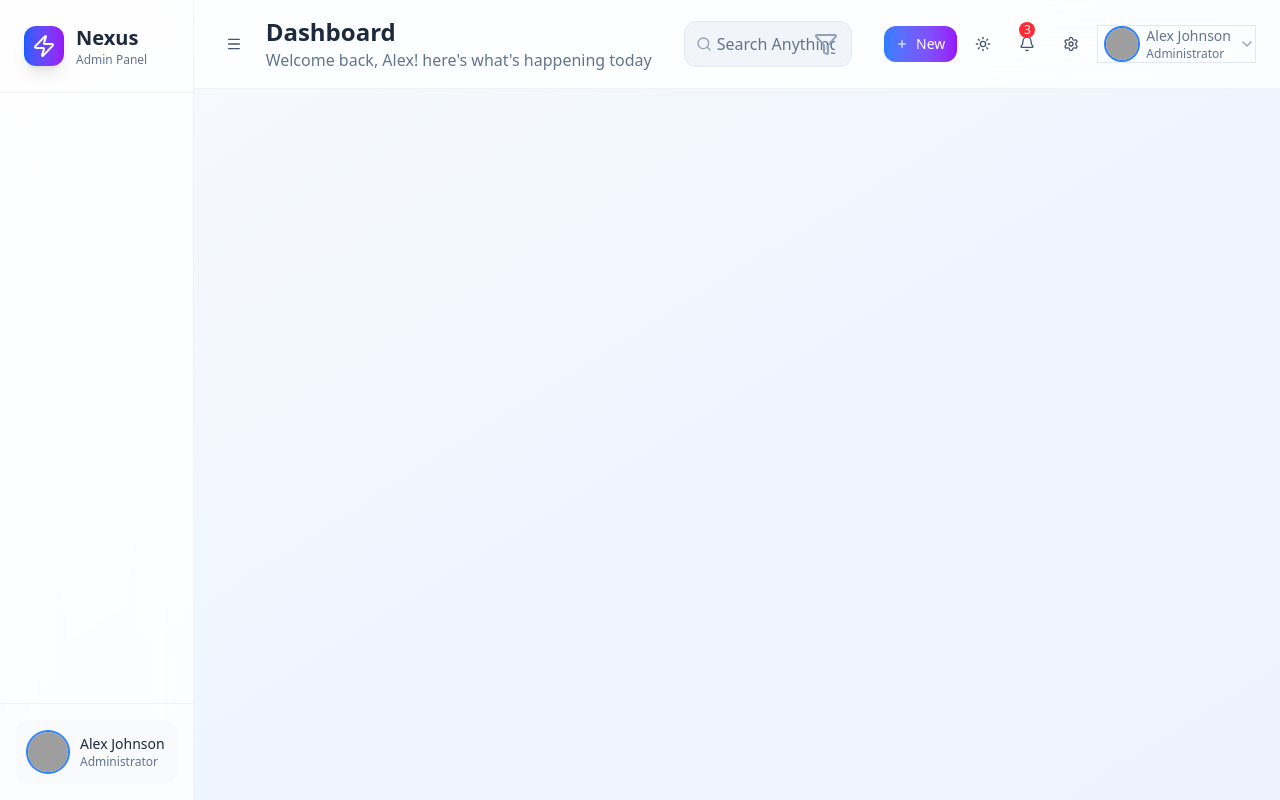
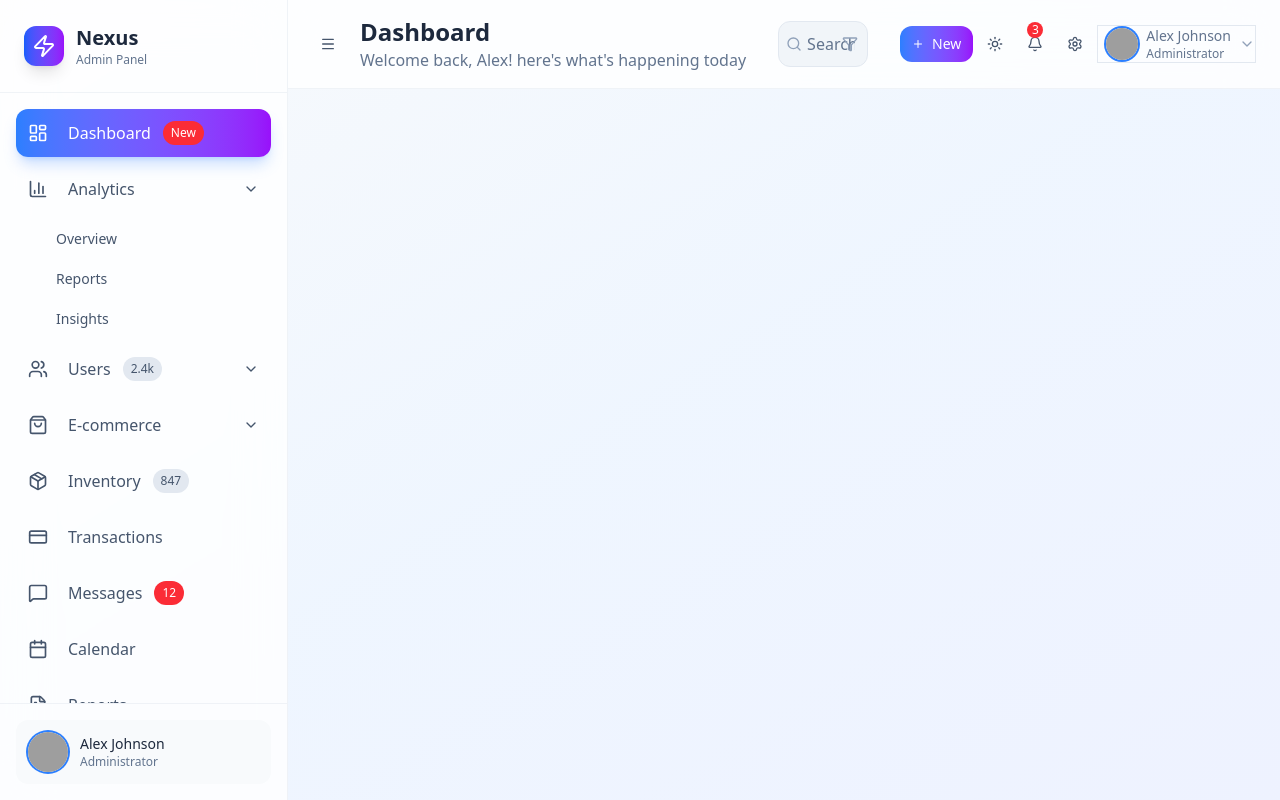
Before and after one commit to samadhirs/Admin-Dashboard, a React (Vite) app: page / in a window 1280 px wide. Built offline with nearby package versions, Linux system fonts and the light colour scheme; grey boxes are pictures that could not be loaded.

Commit message:
Sidebar.jsx updated

```diff
--- a/src/App.jsx
+++ b/src/App.jsx
@@ -1,15 +1,22 @@
-import React from 'react'
+import React, { useState } from 'react'
 import Sidebar from "./components/Layout/Sidebar";
 import Header from "./components/Layout/Header";
 
 function App() {
+  const [sideBarCollapsed, setSideBarCollapsed] = useState(false);
+  const [currentPage, setCurrentPage] = useState("dashboard");
   return (
     <div className="min-h-screen bg-gradient-to-br from-slate-50 via-blue-50 to-indigo-50
     dark:from-slate-900 dark:via-slate-800 dark:to-slate-900 transition-all duration-500">
 
       <div className="flex h-screen overflow-hidden">
 
-        <Sidebar />
+        <Sidebar
+          collapsed={sideBarCollapsed}
+          onToggle={() => setSideBarCollapsed(!sideBarCollapsed)}
+          currentPage={currentPage}
+          onPageChange={setCurrentPage}
+          />
         <div className="flex-1 flex flex-col overflow-hidden">
 
         <Header />
--- a/src/components/Layout/Header.jsx
+++ b/src/components/Layout/Header.jsx
@@ -26,25 +26,25 @@ function Header() {
         {/* Center */}
         <div className="flex-1 max-w-md mx-8">
           <div className="relative">
-            <Search className="w-4 h-4 absolute left-3 top-1/2 transform -translate-y-1/2
+            <Search className="w-4 h-4 absolute left-2 top-1/2 transform -translate-y-1/2
             text-slate-400"/>
             <input
             type="text"
-            placeholder="Search Anything"
-            className="w-full pl-8 pr-4 py-2.5 bg-slate-100 dark:bg-slate-800 border
+            placeholder="Search"
+            className="w-full pl-7 pr-3 py-2.5 bg-slate-100 dark:bg-slate-800 border
             border-slate-200 dark:border-slate-700 rounded-xl text-slate-800
             dark:text-white placeholder-slate-500 focus:outline-none focus:ring-2
             focus:ring-blue-500 focus:border-transparent transition-all"
             />
-            <button className="absolute right-2 top-1/2 transform -translate-y-1/2 p-1.5
+            <button className="absolute right-1 top-1/2 transform -translate-y-1/2 p-1.5
             text-slate-400 hover:text-slate-600 dark:hover:text-slate-300">
-              <Filter />
+              <Filter className="w-4 h-4"/>
             </button>
           </div>
         </div>
 
         {/* Right */}
-        <div className="flex items-center space-x-2">
+        <div className="flex items-center space-x-1">
 
         {/* Quick Action */}
         <button className="hidden lg:flex items-center space-x-2 py-2 px-3
--- a/src/components/Layout/Sidebar.jsx
+++ b/src/components/Layout/Sidebar.jsx
@@ -1,13 +1,117 @@
-import { Zap } from "lucide-react";
-import React from 'react'
+import {
+BarChart3,
+Calendar,
+ChevronDown,
+CreditCard,
+FileText,
+LayoutDashboard,
+MessageSquare,
+Package,
+Settings,
+ShoppingBag,
+Users,
+Zap,
 
-function Sidebar() {
+} from "lucide-react";
+import React, { useState} from 'react'
+
+const menuItems = [
+  {
+    id: "dashboard",
+    icon: LayoutDashboard,
+    label: "Dashboard",
+    active: true,
+    badge: "New",
+  },
+  {
+    id: "analytics",
+    icon: BarChart3,
+    label: "Analytics",
+    submenu: [
+      { id: "overview", label: "Overview" },
+      { id: "reports", label: "Reports" },
+      { id: "insights", label: "Insights" },
+    ],
+  },
+  {
+    id: "users",
+    icon: Users,
+    label: "Users",
+    count: "2.4k",
+    submenu: [
+      { id: "all-users", label: "All Users" },
+      { id: "roles", label: "Roles and Permissions" },
+      { id: "activity", label: "User Activity" },
+    ],
+  },
+  {
+    id: "ecommerce",
+    icon: ShoppingBag,
+    label: "E-commerce",
+    submenu: [
+      { id: "products", label: "Products" },
+      { id: "orders", label: "Orders" },
+      { id: "customers", label: "Customers" },
+    ],
+  },
+  {
+    id: "inventory",
+    icon: Package,
+    label: "Inventory",
+    count: "847",
+  },
+  {
+    id: "transactions",
+    icon: CreditCard,
+    label: "Transactions",
+  },
+  {
+    id: "messages",
+    icon: MessageSquare,
+    label: "Messages",
+    badge: "12",
+  },
+  {
+    id: "calendar",
+    icon: Calendar,
+    label: "Calendar",
+  },
+  {
+    id: "reports",
+    icon: FileText,
+    label: "Reports",
+  },
+  {
+    id: "settings",
+    icon: Settings,
+    label: "Settings",
+  },
+
+]
+
+function Sidebar({collapsed, onToggle, currentPage, onPageChange}) {
+  const [expandedItems, setExpandedItems] = useState(new Set(["analytics"]));
+
+  const toggleExpended = (itemid) => {
+    const newExpanded = new Set(expandedItems);
+
+    if (newExpanded.has(itemid)) {
+      newExpanded.delete(itemid);
+    } else {
+      newExpanded.add(itemid);
+    }
+
+    setExpandedItems(newExpanded);
+  };
+
   return (
-    <div className="transition duration-300 ease-in-out bg-white/80 dark:bg-slate-900/80
+    <div className={`${
+      collapsed ? "w-20" : "w-72"
+    }  transition duration-300 ease-in-out bg-white/80 dark:bg-slate-900/80
     backdrop-blur-xl border-r border-slate-200/50 dark:border-slate-700/50 flex flex-col
-    relative z-10">
+    relative z-10`}>
+
       {/*Logo*/}
-
       <div className="p-6 border-b border-slate-200/50 dark:border-slate-700/50">
         <div className="flex items-center space-x-3">
           <div className="w-10 h-10 bg-gradient-to-r from-blue-600 to-purple-600 rounded-xl
@@ -16,23 +120,91 @@ function Sidebar() {
           </div>
 
           { /*condition */}
-          <div>
+          {!collapsed && (
+            <div>
             <h1 className="text-xl font-bold text-slate-800 dark:text-white">
               Nexus
             </h1>
             <p className="text-xs text-slate-500 dark:text-slate-400">
               Admin Panel
             </p>
+          </div>
+          )}
 
-          </div>
         </div>
       </div>
 
       {/*Navigation(Dynamic menus)*/}
-      <nav className="flex-1 p-4 space-y-2 overflow-y-auto"></nav>
+      <nav className="flex-1 p-4 space-y-2 overflow-y-auto">
+        {menuItems.map((item) => {
+          return(
+            <div key={item.id}>
+              <button
+              className={`w-full flex items-center justify-between p-3 rounded-xl
+              transition-all duration-200 dark:text-slate-300
+              hover:bg-slate-100 dark:hover:bg-slate-800 ${
+                currentPage === item.id || item.active
+                  ? "bg-gradient-to-r from-blue-500 to-purple-600 text-white shadow-lg shadow-blue-500/25"
+                  : "text-slate-600 dark:text-slate-300 hover:bg-slate-100 dark:hover:bg-slate-800/50"
+              }`}
+              onClick={() => {
+                if (item.submenu) {
+                  toggleExpended(item.id);
+                } else {
+                  onPageChange(item.id);
+                }
+              }}
+              >
+                <div className="flex items-center space-x-3">
+                  <item.icon className={"w-5 h-5"} />
+                  {/* Conditional Rendering */}
+                  <>
+                  {!collapsed && (
+                    <span className="font-medium ml-2">{item.label}</span>
+                  )}
+                  {item.badge && (
+                    <span className="px-2 py-1 text-xs bg-red-500 text-white rounded-full">
+                      {item.badge}
+                    </span>
+                  )}
+                  {item.count && (
+                    <span className="px-2 py-1 text-xs bg-slate-200 dark:bg-slate-700
+                    text-slate-600 dark:text-slate-300 rounded-full">
+                      {item.count}
+                    </span>
+                  )}
+
+                  </>
+                </div>
+
+                {!collapsed && item.submenu && (
+                  <ChevronDown className={`w-4 h-4 transition-transform`} />
+                )}
+
+              </button>
+
+                {/* Sub Menus */}
+                {!collapsed && item.submenu && expandedItems.has(item.id) && (
+                  <div className="ml-8 mt-2 space-y-1
+                    ">
+                    {item.submenu.map((subitem) => {
+                      return <button className="w-full text-left p-2 text-sm text-slate-600
+                      dark:text-slate-400 hover:text-slate-800 dark:hover:text-slate-200
+                      hover:bg-slate-100 dark:hover:bg-slate-800/50 rounded-lg
+                      transition-all">
+                        {subitem.label}
+                      </button>;
+                    })}
+                  </div>
+                )}
+            </div>
+          );
+        })}
+      </nav>
 
       {/*User Profile*/}
-      <div className="p-4 border-t border-slate-200/50 dark:border-slate-700/50">
+      {!collapsed && (
+        <div className="p-4 border-t border-slate-200/50 dark:border-slate-700/50">
         <div className="flex items-center space-x-3 p-3 rounded-xl bg-slate-50 dark:bg-slate-800/50">
           <img
             src="https://png.pngtree.com/png-vector/20230831/ourmid/pngtree-man-avatar-image-for-profile-png-image_9197908.png"
@@ -54,9 +226,10 @@ function Sidebar() {
         </div>
 
       </div>
+      )}
 
     </div>
-  )
+  );
 }
 
 export default Sidebar
```
